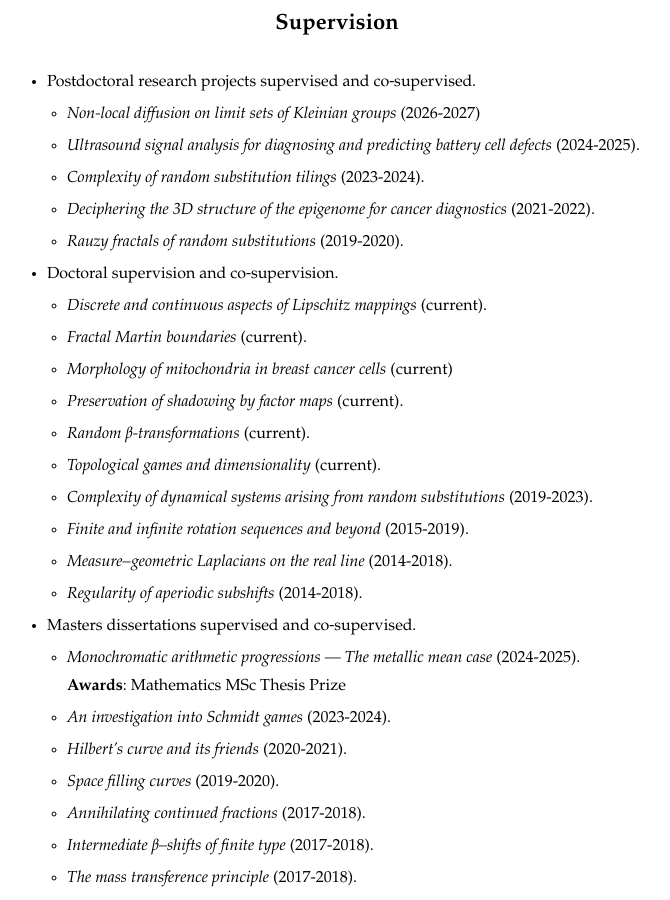
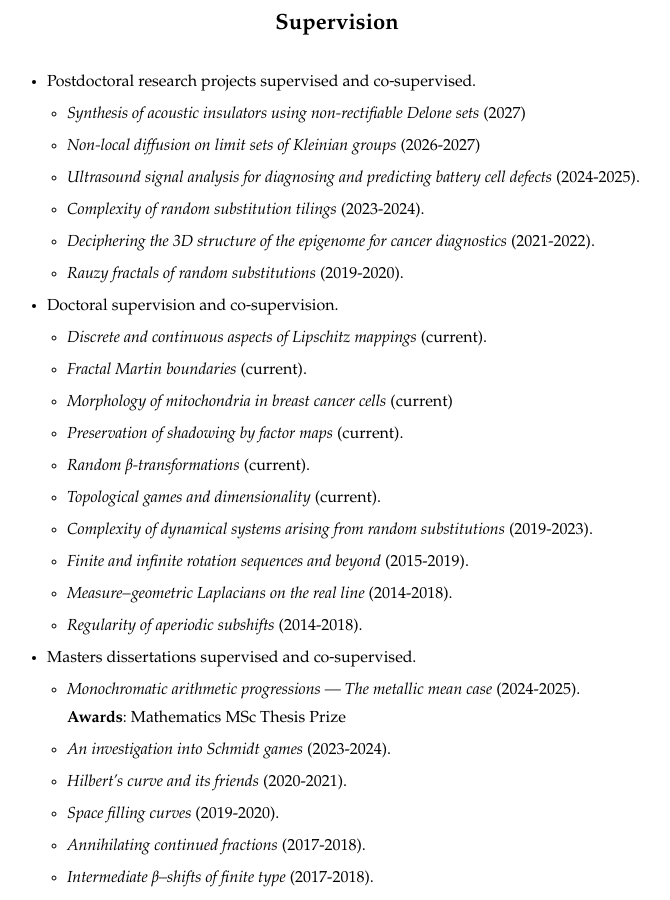
Before and after one commit to tony-samuel/tony-samuel.github.io, a plain HTML site: page teaching/index.html in a window 1280 px wide. Shown: the part 802-1702 px from the top of the page, without its empty margins (403-1073 px from the left). Drawn offline with Linux system fonts and the light colour scheme.

Commit message:
Update index.html

```diff
--- a/teaching/index.html
+++ b/teaching/index.html
@@ -96,6 +96,7 @@
 <ul>
 <li>Postdoctoral research projects supervised and co‑supervised.
 <ul>
+    <li><em>Synthesis of acoustic insulators using non-rectifiable Delone sets</em> (2027)</li>
     <li><em>Non-local diffusion on limit sets of Kleinian groups</em> (2026-2027)</li>
     <li><em>Ultrasound signal analysis for diagnosing and predicting battery cell defects</em> (2024-2025).</li>
     <li><em>Complexity of random substitution tilings</em> (2023-2024).</li>
```
